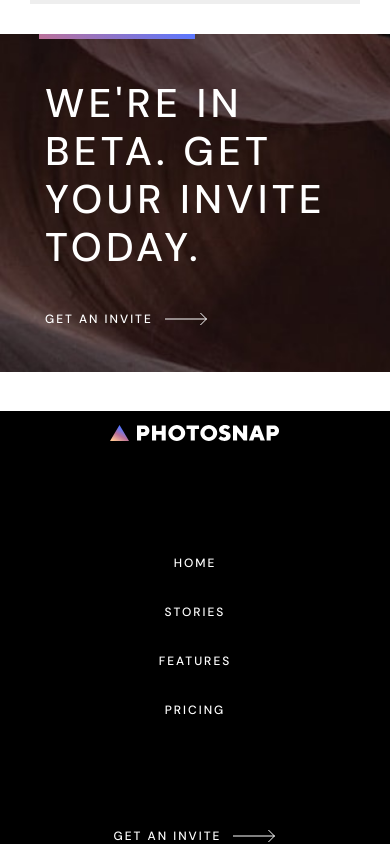
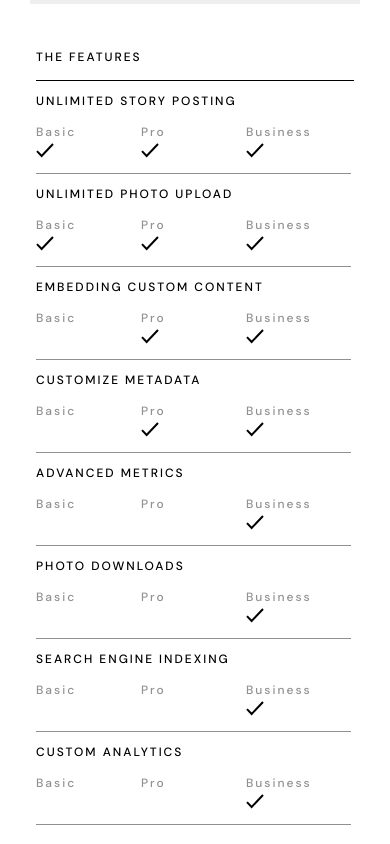
Before and after one commit to lux4198/photosnap-multi-page, a React (Vite) app in the folder code/: page /pricing in a window 390 px wide. Shown: the part 2260-3104 px from the top of the page. Built offline with nearby package versions, Linux system fonts and the light colour scheme.

Commit message:
finished pricing plan table

```diff
--- a/code/src/pages/pricing.css
+++ b/code/src/pages/pricing.css
@@ -142,6 +142,52 @@
     margin: auto;
 }
 
+table{
+    margin: auto;
+    margin-bottom: 10vh;
+    width: 730px;
+}
+
+table > *{
+    text-transform: uppercase;
+}
+
+th{
+    border-bottom: 1px solid black;
+    border-collapse: collapse;
+    padding: 1.5em;
+}
+
+th > h3{
+    text-transform: uppercase;
+}
+
+th:nth-child(1){
+    text-align: left;
+}
+
+td:nth-child(1){
+    text-align: left;
+    padding-left: 1.5em;
+}
+
+td{
+    padding: 1em 3em;
+    border-bottom: 1px solid var(--col-main-lightgrey);
+}
+
+td img{
+    margin: auto;
+}
+
+.pricing-table-feature-mobile{
+    display: none;
+}
+
+.pricing-table-plans-mobile{
+    display: none;
+}
+
 
 
 @media only screen and (700px < width < 1000px){
@@ -191,4 +237,64 @@
     .pricing-plans-wrap{
         flex-wrap: wrap;
     }
+
+    .pricing-table-plan-head{
+        display: none;
+    }
+
+    table{
+        width: 318px;
+    }
+
+    table img{
+        padding-bottom: 1em;
+        margin-left: 0;
+    }
+
+    th{
+        padding: 1em 0;
+    }
+
+    th > h4{
+        text-transform: uppercase;
+    }
+
+    td{
+        padding: 0;
+        width: 33%;
+    }
+
+    .pricing-table-feature-desktop{
+        display: none;
+    }
+
+    .pricing-table-feature-mobile{
+        display: table-row;
+        width: 100%;
+    }
+
+    .pricing-table-feature-mobile h4{
+        padding: 1em 0;
+    }
+
+    .pricing-table-feature-mobile td{
+        border: none;
+        padding: 0;
+    }
+
+    .pricing-table-feature-mobile h4{
+        text-transform: uppercase;
+    }
+
+    .pricing-table-plans-mobile{
+        display: table-row;
+    }
+
+    .pricing-table-plans-mobile td{
+        padding: 0.2em 0;
+        border: none;
+        color: var(--col-main-lightgrey);
+    }
+
+
 }
--- a/code/src/pages/pricing.jsx
+++ b/code/src/pages/pricing.jsx
@@ -9,6 +9,9 @@ import './pricing.css'
 import heroImageDesktop from '../assets/pricing/desktop/hero.jpg'
 import heroImageTablet from '../assets/pricing/tablet/hero.jpg'
 import heroImageMobile from '../assets/pricing/mobile/hero.jpg'
+
+import checkIcon from '../assets/pricing/desktop/check.svg'
+
 
 
 /* text */
@@ -30,6 +33,12 @@ function Pricing() {
     const [pricingPlan, setPricingPlan] = useState(true)
     const pricingPlansMonthly = ['19.00', '39.00', '99.00']
     const pricingPlansYearly = ['190.00', '390.00', '990.00']
+
+    const pricingPlanBilling = () => {
+        return(
+            pricingPlan? "per month" : "per year"
+        )
+    }
 
     return (
         <motion.div  exit = {{opacity : 0}}>
@@ -68,7 +77,7 @@ function Pricing() {
                         </div>
                         <div class = 'pricing-plan-price'>
                             <h1>${pricingPlan? pricingPlansMonthly[0] : pricingPlansYearly[0]}</h1>
-                            <p>per month</p>
+                            <p>{pricingPlanBilling()}</p>
                         </div>
                     </div>
                     <div class = 'pricing-plan-button-wrap'>
@@ -83,7 +92,7 @@ function Pricing() {
                         </div>
                         <div class = 'pricing-plan-price'>
                             <h1>${pricingPlan? pricingPlansMonthly[1] : pricingPlansYearly[1]}</h1>
-                            <p>per month</p>
+                            <p>{pricingPlanBilling()}</p>
                         </div>
                     </div>
                     <div class = 'pricing-plan-button-wrap'>
@@ -98,7 +107,7 @@ function Pricing() {
                         </div>
                         <div class = 'pricing-plan-price'>
                             <h1>${pricingPlan? pricingPlansMonthly[2] : pricingPlansYearly[2]}</h1>
-                            <p>per month</p>
+                            <p>{pricingPlanBilling()}</p>
                         </div>
                     </div>
                     <div class = 'pricing-plan-button-wrap'>
@@ -107,7 +116,173 @@ function Pricing() {
                 </div>
             </div>
             <div class = 'pricing-plans-table'>
+                <table cellSpacing={0}>
+                    <thead>
+                        <th colSpan={(window.innerWidth > 700)? '1' : '3'}>
+                            <h4>The Features</h4>
+                        </th>
+                        <th>
+                            <h4 class = 'pricing-table-plan-head'>Basic</h4>
+                        </th>
+                        <th>
+                            <h4 class = 'pricing-table-plan-head'>Professional</h4>
+                        </th>
+                        <th>
+                            <h4 class = 'pricing-table-plan-head'>Business</h4>
+                        </th>
+                    </thead>
+                        <tr class = 'pricing-table-feature-mobile'>
+                            <td colSpan= '3'>
+                                <h4>Unlimited Story Posting</h4>
+                            </td>
+                        </tr>
+                        <tr class = 'pricing-table-plans-mobile'>
+                            <td><h4>Basic</h4></td>
+                            <td><h4>Pro</h4></td>
+                            <td><h4>Business</h4></td>
+                        </tr>
+                        <tr>
+                            <td class = 'pricing-table-feature-desktop'>
+                                <h4>Unlimited Story Posting</h4>
+                            </td>
+                            <td><img src={checkIcon} alt="checkicon"/></td>
+                            <td><img src={checkIcon} alt="checkicon"/></td>
+                            <td><img src={checkIcon} alt="checkicon"/></td>
+                        </tr>
 
+                        <tr class = 'pricing-table-feature-mobile'>
+                            <td colSpan={'3'}>
+                                <h4>Unlimited Photo Upload</h4>
+                            </td>
+                        </tr>
+                        <tr class = 'pricing-table-plans-mobile'>
+                            <td><h4>Basic</h4></td>
+                            <td><h4>Pro</h4></td>
+                            <td><h4>Business</h4></td>
+                        </tr>
+                        <tr>
+                            <td class = 'pricing-table-feature-desktop'>
+                                <h4>Unlimited Photo Upload</h4>
+                            </td>
+                            <td><img src={checkIcon} alt="checkicon"/></td>
+                            <td><img src={checkIcon} alt="checkicon"/></td>
+                            <td><img src={checkIcon} alt="checkicon"/></td>
+                        </tr>
+
+                        <tr class = 'pricing-table-feature-mobile'>
+                            <td colSpan={'3'}>
+                                <h4>Embedding Custom Content</h4>
+                            </td>
+                        </tr>
+                        <tr class = 'pricing-table-plans-mobile'>
+                            <td><h4>Basic</h4></td>
+                            <td><h4>Pro</h4></td>
+                            <td><h4>Business</h4></td>
+                        </tr>
+                        <tr>
+                            <td class = 'pricing-table-feature-desktop'>
+                                <h4>Embedding Custom Content</h4>
+                            </td>
+                            <td></td>
+                            <td><img src={checkIcon} alt="checkicon"/></td>
+                            <td><img src={checkIcon} alt="checkicon"/></td>
+                        </tr>
+
+                        <tr class = 'pricing-table-feature-mobile'>
+                            <td colSpan={'3'}>
+                                <h4>Customize Metadata</h4>
+                            </td>
+                        </tr>
+                        <tr class = 'pricing-table-plans-mobile'>
+                            <td><h4>Basic</h4></td>
+                            <td><h4>Pro</h4></td>
+                            <td><h4>Business</h4></td>
+                        </tr>
+                        <tr>
+                            <td class = 'pricing-table-feature-desktop'>
+                                <h4>Customize Metadata</h4>
+                            </td>
+                            <td></td>
+                            <td><img src={checkIcon} alt="checkicon"/></td>
+                            <td><img src={checkIcon} alt="checkicon"/></td>
+                        </tr>
+
+                        <tr class = 'pricing-table-feature-mobile'>
+                            <td colSpan={'3'}>
+                                <h4>Advanced Metrics</h4>
+                            </td>
+                        </tr>
+                        <tr class = 'pricing-table-plans-mobile'>
+                            <td><h4>Basic</h4></td>
+                            <td><h4>Pro</h4></td>
+                            <td><h4>Business</h4></td>
+                        </tr>
+                        <tr>
+                            <td class = 'pricing-table-feature-desktop'>
+                                <h4>Advanced Metrics</h4>
+                            </td>
+                            <td></td>
+                            <td></td>
+                            <td><img src={checkIcon} alt="checkicon"/></td>
+                        </tr>
+
+                        <tr class = 'pricing-table-feature-mobile'>
+                            <td colSpan={'3'}>
+                                <h4>Photo Downloads</h4>
+                            </td>
+                        </tr>
+                        <tr class = 'pricing-table-plans-mobile'>
+                            <td><h4>Basic</h4></td>
+                            <td><h4>Pro</h4></td>
+                            <td><h4>Business</h4></td>
+                        </tr>
+                        <tr>
+                            <td class = 'pricing-table-feature-desktop'>
+                                <h4>Photo Downloads</h4>
+                            </td>
+                            <td></td>
+                            <td></td>
+                            <td><img src={checkIcon} alt="checkicon"/></td>
+                        </tr>
+
+                        <tr class = 'pricing-table-feature-mobile'>
+                            <td colSpan={'3'}>
+                                <h4>Search Engine Indexing</h4>
+                            </td>
+                        </tr>
+                        <tr class = 'pricing-table-plans-mobile'>
+                            <td><h4>Basic</h4></td>
+                            <td><h4>Pro</h4></td>
+                            <td><h4>Business</h4></td>
+                        </tr>
+                        <tr>
+                            <td class = 'pricing-table-feature-desktop'>
+                                <h4>Search Engine Indexing</h4>
+                            </td>
+                            <td></td>
+                            <td></td>
+                            <td><img src={checkIcon} alt="checkicon"/></td>
+                        </tr>
+
+                        <tr class = 'pricing-table-feature-mobile'>
+                            <td colSpan={'3'}>
+                                <h4>Custom Analytics</h4>
+                            </td>
+                        </tr>
+                        <tr class = 'pricing-table-plans-mobile'>
+                            <td><h4>Basic</h4></td>
+                            <td><h4>Pro</h4></td>
+                            <td><h4>Business</h4></td>
+                        </tr>
+                        <tr>
+                            <td class = 'pricing-table-feature-desktop'>
+                                <h4>Custom Analytics</h4>
+                            </td>
+                            <td></td>
+                            <td></td>
+                            <td><img src={checkIcon} alt="checkicon"/></td>
+                        </tr>
+                </table>
             </div>
 
             <BannerBeta/>
```
